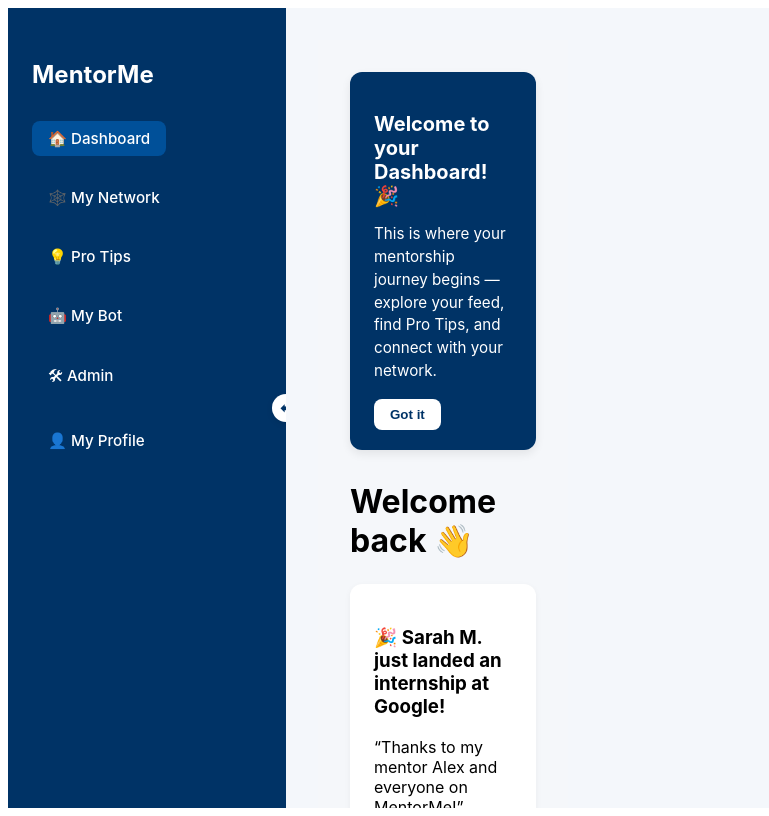
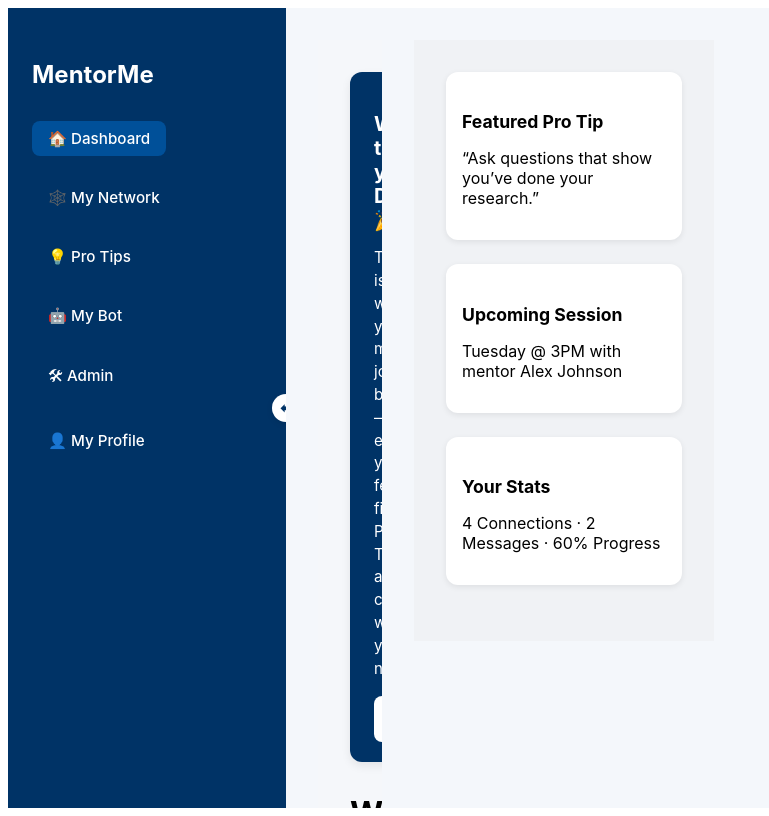
Before and after one commit to Rfitzgerald-svg/mentorme-frontend-, a React (Create React App) app: page /dashboard in a window 1280 px wide. Shown: the whole page, without its empty margins (0-769 px from the left). Built offline with nearby package versions, Linux system fonts and the light colour scheme.

Commit message:
Update Dashboard.css

```diff
--- a/src/routes/Dashboard.css
+++ b/src/routes/Dashboard.css
@@ -8,6 +8,14 @@
 
 .dashboard-wrapper.collapsed {
   grid-template-columns: 70px 1fr 300px;
+}
+
+.dashboard-grid {
+  display: grid;
+  grid-template-columns: 1fr 300px;
+  gap: 2rem;
+  align-items: start;
+  width: 100%;
 }
 
 .sidebar {
```
